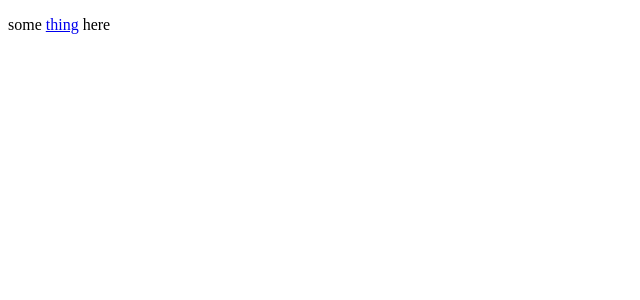
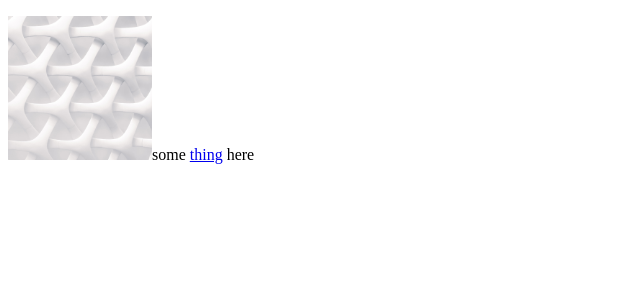
Before and after one commit to Jsan2020/nextjs-blog, a Next.js app: page /about in a window 1280 px wide. Shown: the top 300 px of the page, without its empty margins (0-640 px from the left). Built offline with nearby package versions, Linux system fonts and the light colour scheme.

Commit message:
add an image

```diff
--- a/pages/about.js
+++ b/pages/about.js
@@ -1,7 +1,9 @@
 import Link from "next/link";
+import Image from "next/image";
 
 const About = () => (
   <p>
+    <Image src="/images/profile.jpg" width={144} height={144} />
     some <Link href="/">thing</Link> here
   </p>
 );
```
Also changed, not shown: public/images/profile.jpg (added), public/vercel.svg (deleted).
